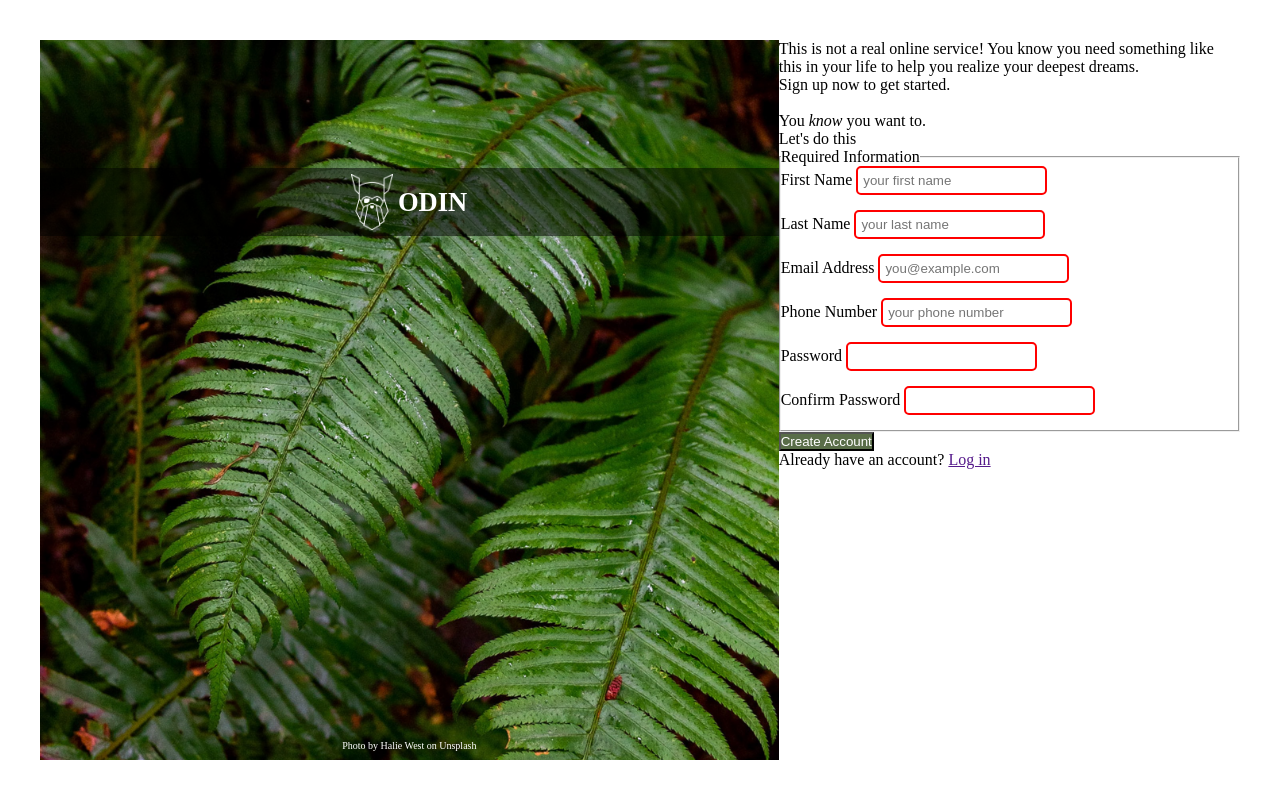
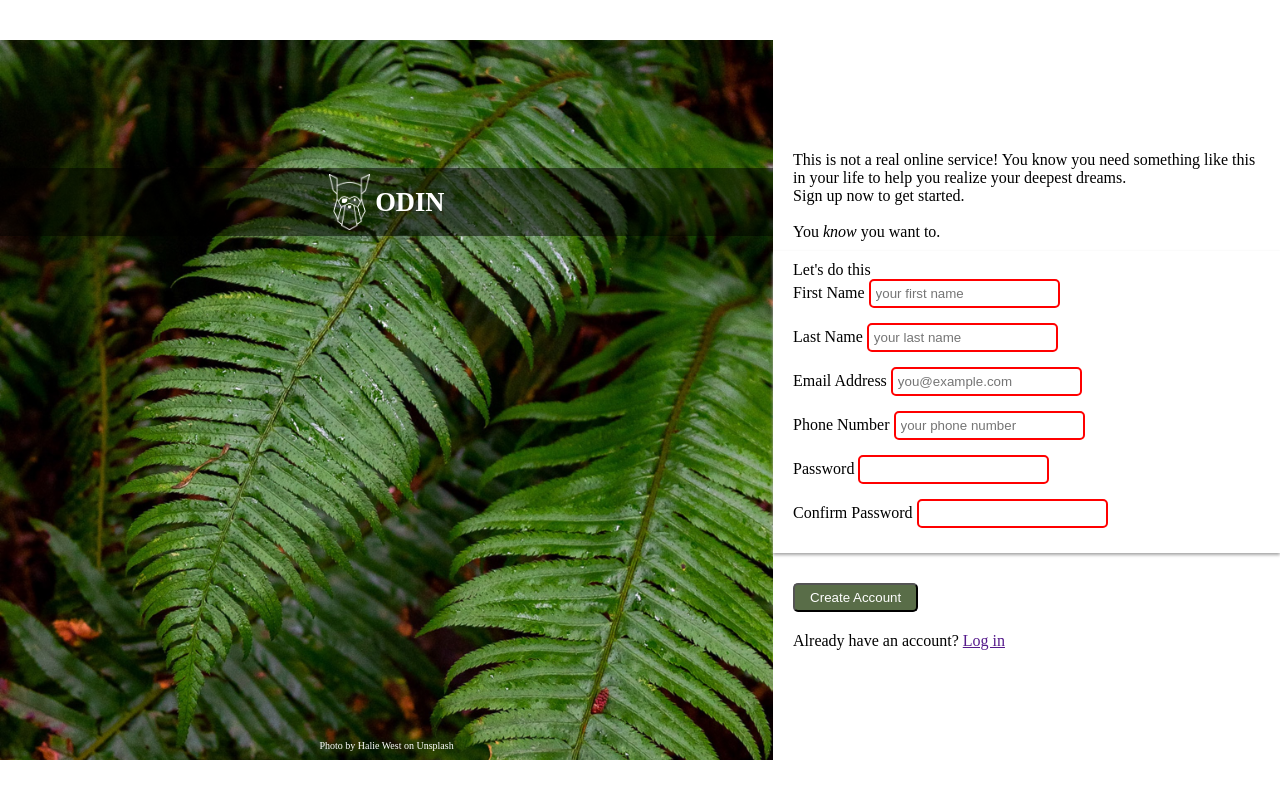
Before and after one commit to kane9028/Project-Sign-up-Form, a plain HTML site: page index.html in a window 1280 px wide. Drawn offline with Linux system fonts and the light colour scheme.

Commit message:
Modify index and style

```diff
--- a/index.html
+++ b/index.html
@@ -23,8 +23,6 @@
       <form action="example.com/path" method="post">
         <div class="input-area">
           <p>Let's do this</p>
-          <fieldset>
-            <legend>Required Information</legend>
             <div>
               <label for="first_name">First Name</label>
               <input type="text" id="first_name" name="first_name" placeholder="your first name" required>
@@ -55,7 +53,6 @@
               <input type="password" id="user_confirm_password" name="confirm_password" required>
               </label>
             </div>
-          </fieldset>
         </div>
         <div class="submit">
           <button type="submit">Create Account</button>
--- a/style.css
+++ b/style.css
@@ -6,7 +6,8 @@
 .content {
   display: flex;
   flex-direction: row;
-  margin: 5vh;
+  margin: 5vh 0;
+  align-items: center;
 }
 
 .picture {
@@ -49,9 +50,25 @@
   flex-direction: column;
 }
 
+.description {
+  margin: 10px 20px;
+}
+
+.input-area {
+  box-shadow: 0px 2px 3px rgb(165, 165, 165);
+  padding: 10px 20px;
+}
+
+.submit {
+  margin: 10px 20px;
+}
+
 .submit button {
   background-color: #596D48;
   color: white;
+  margin: 20px 0px;
+  padding: 5px 15px;
+  border-radius: 5px;
 }
 
 input {
```
